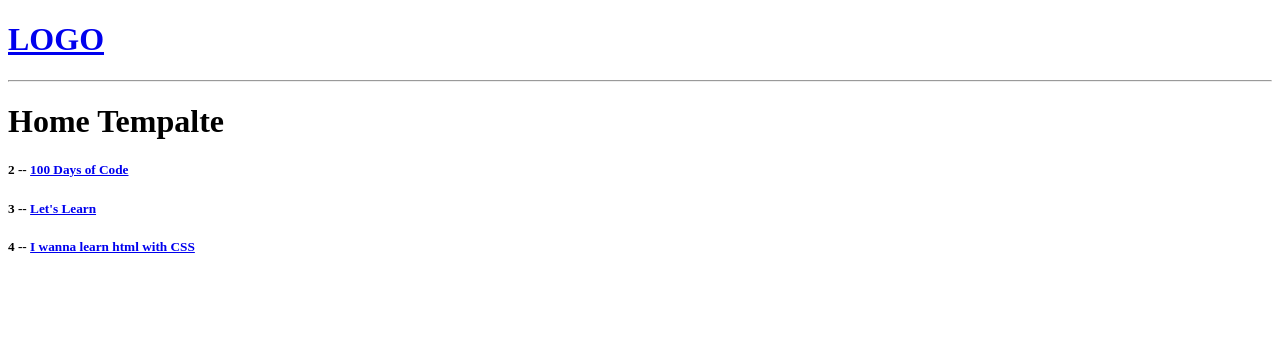
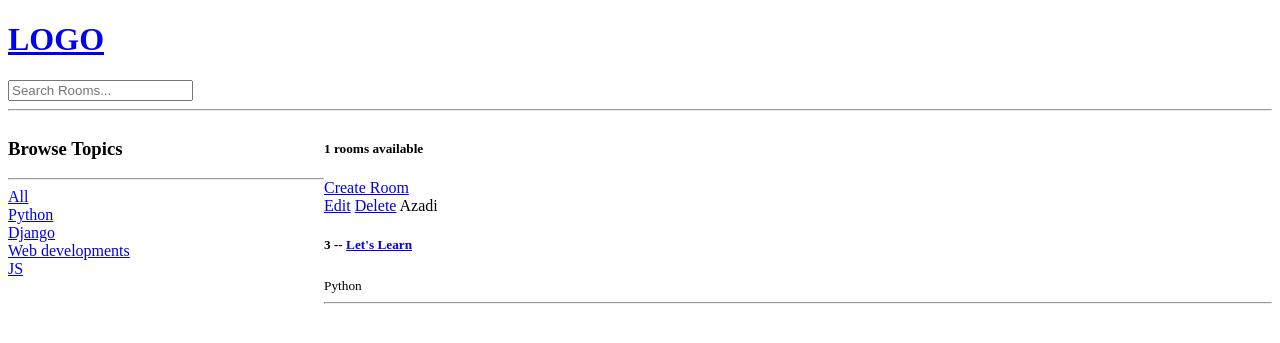
Before and after one commit to al-azadi/Django_course, a Django app: a page that uses studybud/templates/navbar.html in a window 1280 px wide. Shown: the top 343 px of the page. Run offline with Django 5.2, Linux system fonts and the light colour scheme; data comes from the database, SQL or seed files in the repository; both versions use the stored data as it was after the commit.

Commit message:
second commit

```diff
--- a/studybud/base/models.py
+++ b/studybud/base/models.py
@@ -20,6 +20,10 @@
     created = models.DateTimeField(auto_now_add=True)
 
 
+    class Meta:
+        ordering = ['-updated', '-created']
+
+
     def __str__(self):
         return self.name
 
--- a/studybud/base/templates/base/home.html
+++ b/studybud/base/templates/base/home.html
@@ -3,18 +3,55 @@
 
 {% block content %}
 
-<h1>Home Tempalte</h1>
+<style>
+    .h-c{
+        display: grid;
+        grid-template-columns: 1fr 3fr;
+    }
+</style>
 
-<div>
+<div class="h-c">
+    <div>
+        <h3>Browse Topics</h3>
+        <hr>
+
+        <div>
+            <a href="{% url 'home' %}">All</a>
+        </div>
+
+        {% for topic in topics %}
+
+        <div>
+            <a href="{% url 'home' %}?q={{topic.name}}">{{topic.name}}</a>
+        </div>
+
+        {% endfor %}
+    </div>
+
+    <div>
+        <h5>{{room_count}} rooms available</h5>
+
+    <a href="{% url 'create-room' %}">Create Room</a>
+
     <div>
         {% for room in rooms %}
 
             <div>
+                <a href="{% url 'update-room' room.id %}">Edit</a>
+                <a href="{% url 'delete-room' room.id %}">Delete</a>
+                <span>{{room.host.username}}</span>
                 <h5>{{room.id}} -- <a href="{% url 'room' room.id %}">{{room.name}}</a></h5>
+                <small>{{room.topic.name}}</small>
+                <hr>
             </div>
 
         {% endfor %}
     </div>
+
+
+    </div>
+
+
 </div>
 
 
--- a/studybud/base/urls.py
+++ b/studybud/base/urls.py
@@ -4,4 +4,7 @@
 urlpatterns =[
     path('', views.home, name="home"),
     path('room/<str:pk>/', views.room, name="room"),
+    path('create-room/', views.createRoom, name="create-room"),
+    path('update-room/<str:pk>/', views.updateRoom, name="update-room"),
+    path('delete-room/<str:pk>/', views.deleteRoom, name="delete-room"),
 ]
--- a/studybud/base/views.py
+++ b/studybud/base/views.py
@@ -1,5 +1,7 @@
-from django.shortcuts import render
-from .models import Room
+from django.shortcuts import render, redirect
+from django.db.models import Q
+from .models import Room, Topic
+from .forms import RoomForm
 # Create your views here.
 
 #rooms = [
@@ -11,8 +13,18 @@
 
 
 def home(request):
-    rooms = Room.objects.all()
-    context = {'rooms': rooms}
+    q = request.GET.get('q') if request.GET.get('q') != None else ''
+
+    rooms = Room.objects.filter(
+        Q(topic__name__icontains=q) |
+        Q(name__icontains=q) |
+        Q(description__icontains=q)
+    )
+
+    topics = Topic.objects.all()
+    room_count = rooms.count()
+
+    context = {'rooms': rooms, 'topics':topics, 'room_count':room_count}
     return render(request, 'base/home.html', context)
 
 
@@ -20,3 +32,37 @@
     room = Room.objects.get(id=pk)
     context = {'room': room}
     return render(request, 'base/room.html', context)
+
+def createRoom(request):
+    form = RoomForm()
+    if request.method == 'POST':
+        form = RoomForm(request.POST)
+        if form.is_valid():
+            form.save()
+            return redirect('home')
+
+    context = {'form':form}
+    return render(request, 'base/room_form.html', context)
+
+
+def updateRoom(request, pk):
+    room = Room.objects.get(id=pk)
+    form = RoomForm(instance=room)
+
+    if request.method == 'POST':
+        form = RoomForm(request.POST, instance=room)
+        if form.is_valid():
+            form.save()
+            return redirect('home')
+
+
+    context = {'form': form}
+    return render(request, 'base/room_form.html', context)
+
+
+def deleteRoom(request, pk):
+    room = Room.objects.get(id=pk)
+    if request.method == 'POST':
+        room.delete()
+        return redirect('home')
+    return render(request, 'base/delete.html', {'obj':room})
--- a/studybud/templates/navbar.html
+++ b/studybud/templates/navbar.html
@@ -2,5 +2,8 @@
     <h1>LOGO</h1>
 </a>
 
+<form method="GET" action="{%url 'home' %}">
+    <input type="text" name="q" placeholder="Search Rooms..." />
+</form>
 
 <hr>
```
Also changed, not shown: studybud/base/forms.py (added, +7 -0 lines), studybud/base/templates/base/delete.html (added, +12 -0 lines), studybud/base/templates/base/room_form.html (added, +14 -0 lines), studybud/db.sqlite3.
